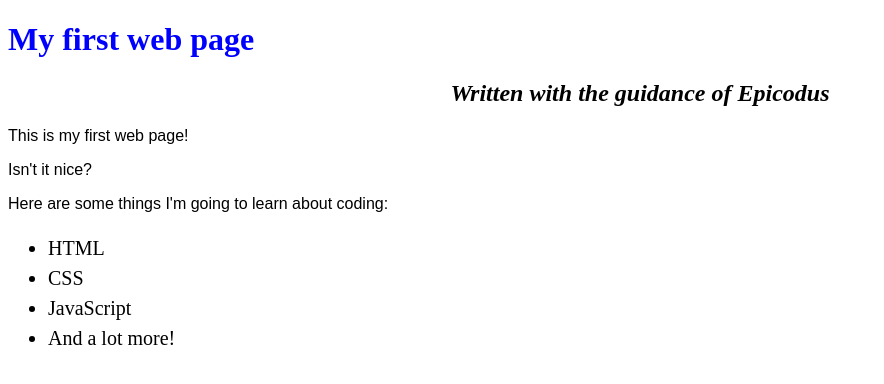
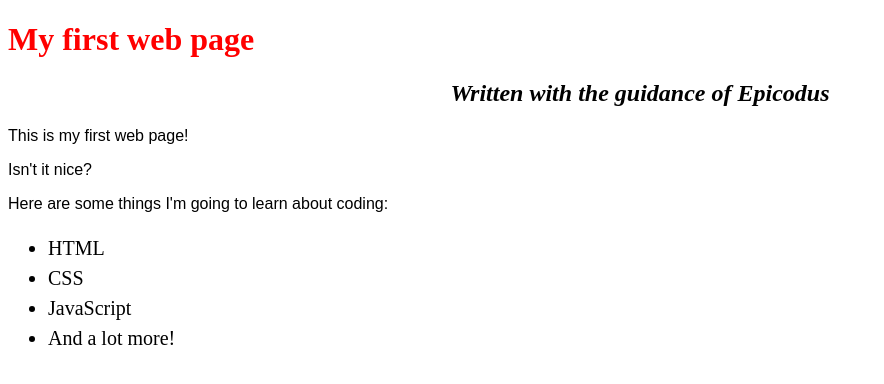
Before and after one commit to thekidnamedkd/my-first-webpage, a plain HTML site: page my-first-webpage.html in a window 1280 px wide. Shown: the whole page, without its empty margins (0-884 px from the left). Drawn offline with Linux system fonts and the light colour scheme.

Commit message:
change h1 red

```diff
--- a/css/styles.css
+++ b/css/styles.css
@@ -1,5 +1,5 @@
 h1 {
-  color: #0000ff;
+  color: #ff0000;
 }
 
 h2 {
```
